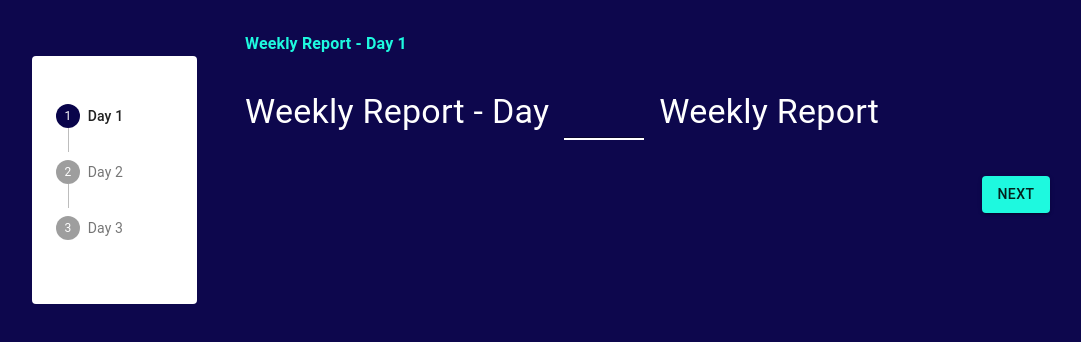
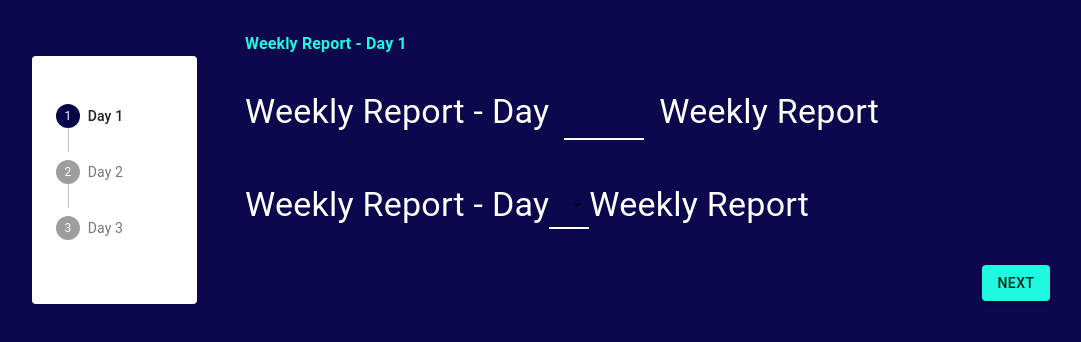
Before and after one commit to pr1m0x-challenges/planetly, a React (Create React App) app: page / in a window 1280 px wide. Shown: the top 342 px of the page, without its empty margins (99-1180 px from the left). Built offline with nearby package versions, Linux system fonts and the light colour scheme.

Commit message:
created LocationSelect Component

```diff
--- /dev/null
+++ b/src/Components/LocationSelect.tsx
@@ -0,0 +1,23 @@
+import { FC, ReactElement } from 'react';
+import { Select, MenuItem, FormControl } from '@material-ui/core';
+import { IProps } from '../interfaces/interfaces';
+
+export const LocationSelect: FC<IProps> = ({ formData, pageStep, handleChange }: any): ReactElement => {
+  return (
+    <FormControl>
+      <Select
+        value={formData[pageStep]?.location || ''}
+        onChange={(event) => {
+          handleChange(event.target.value, 'location');
+        }}
+        displayEmpty
+      >
+        <MenuItem value="Germany">Germany</MenuItem>
+        <MenuItem value="Austria">Austria</MenuItem>
+        <MenuItem value="France">France</MenuItem>
+        <MenuItem value="UK">UK</MenuItem>
+        <MenuItem value="Spain">Spain</MenuItem>
+      </Select>
+    </FormControl>
+  );
+};
--- a/src/Components/MultiStepForm/FormStepPage.tsx
+++ b/src/Components/MultiStepForm/FormStepPage.tsx
@@ -1,7 +1,8 @@
 import { FC, ReactElement, useEffect } from 'react';
 import { Typography, Grid } from '@material-ui/core';
 import { IProps, IFormDataIndex } from '../../interfaces/interfaces';
-import { TextInput } from '../../Components/TextInput';
+import { TextInput } from '../TextInput';
+import { LocationSelect } from '../LocationSelect';
 
 export const FormStepPage: FC<IProps> = (props): ReactElement => {
   const { pageStep, formData, setFormData } = props;
@@ -37,6 +38,13 @@ export const FormStepPage: FC<IProps> = (props): ReactElement => {
             Weekly Report
           </Typography>
         </Grid>
+        <Grid item>
+          <Typography style={{ color: 'white' }} variant="h4" gutterBottom>
+            Weekly Report - Day
+            <LocationSelect formData={formData} pageStep={pageStep} handleChange={handleChange} />
+            Weekly Report
+          </Typography>
+        </Grid>
       </Grid>
     </>
   );
```
